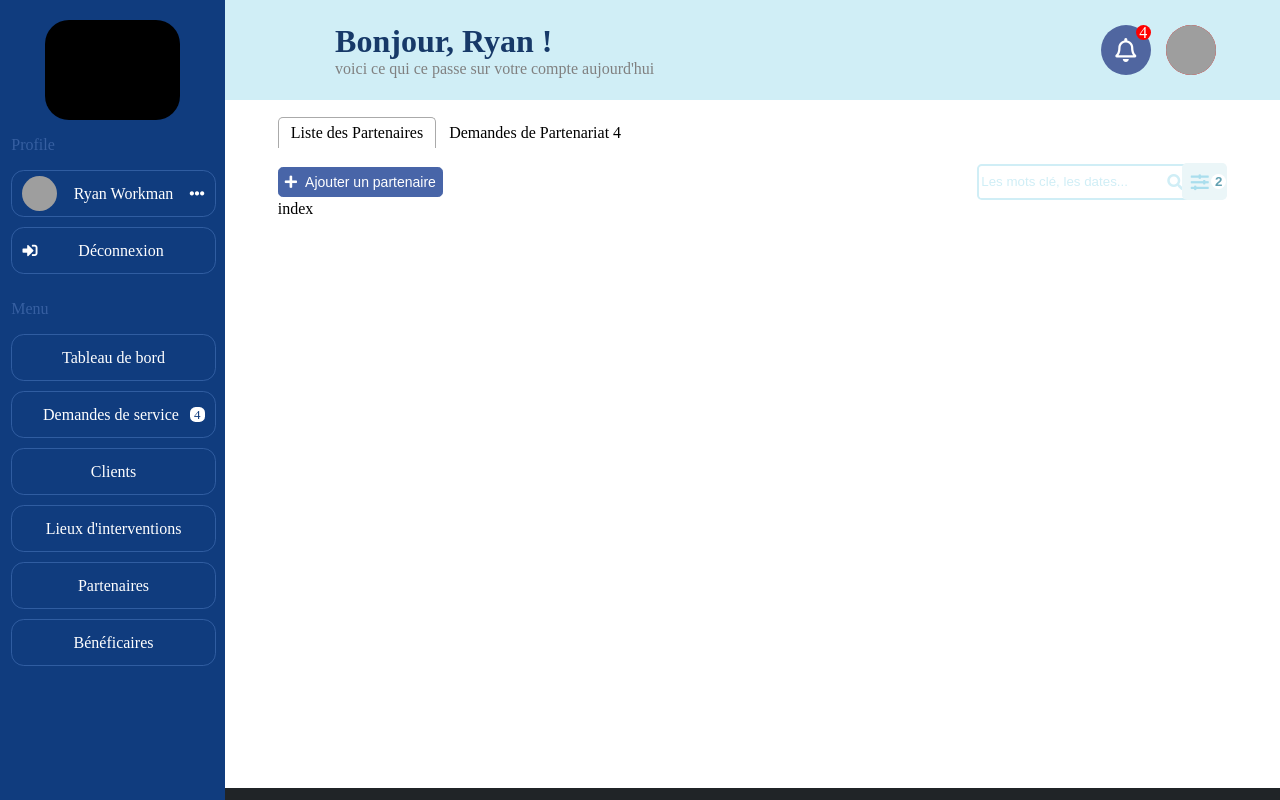
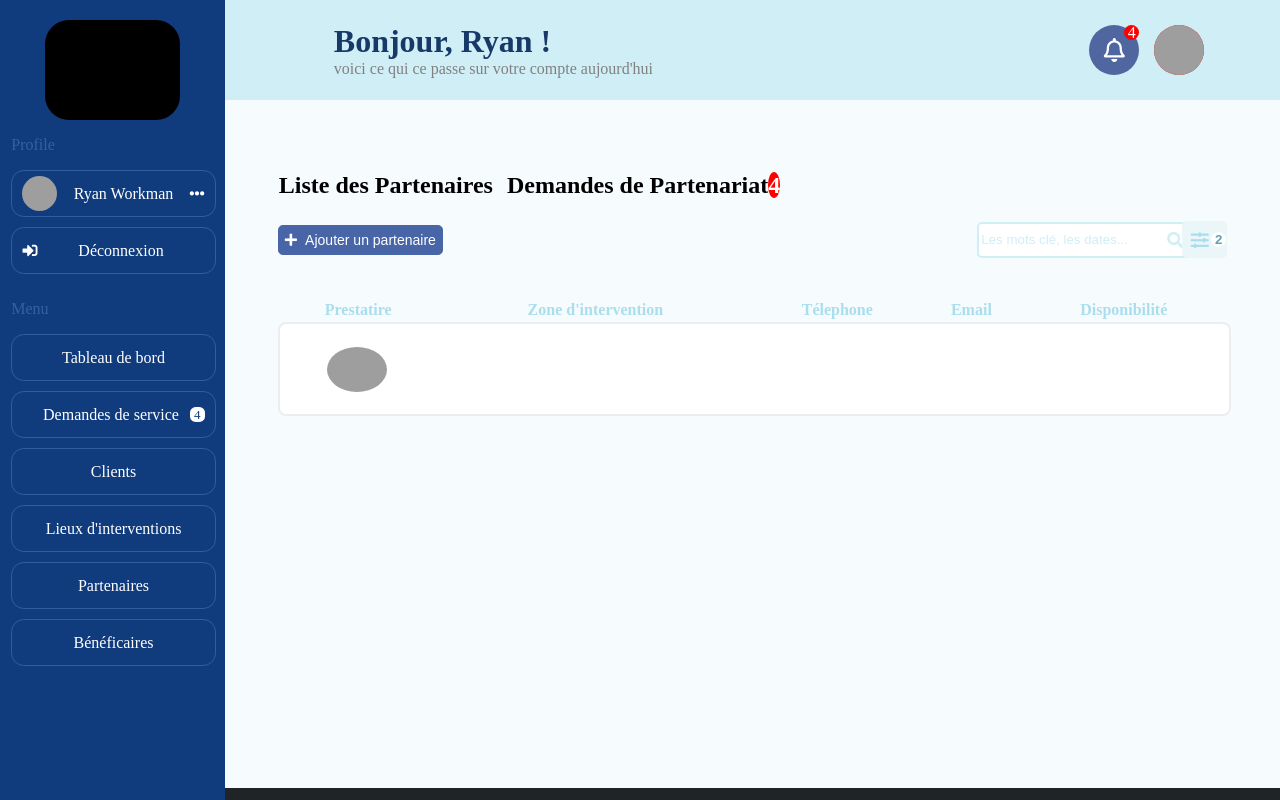
Before and after one commit to Morocco-Accel/Test-React-Dashboard, a React (Create React App) app: page /PARTENAIRES in a window 1280 px wide. Shown: the top 800 px of the page. Built offline with nearby package versions, Linux system fonts and the light colour scheme; grey boxes are pictures that could not be loaded.

Commit message:
Partenaires_on_work_4

```diff
--- a/src/assets/scss/Test/Components/Navbar/index.scss
+++ b/src/assets/scss/Test/Components/Navbar/index.scss
@@ -4,7 +4,7 @@
   z-index: 1;
   align-items: center;
   justify-content: center;
-  width: 86%;
+  width: inherit;
   height: 100px;
   background-color: #d0eef6;
   .N_CONTAINER {
--- a/src/assets/scss/Test/Pages/Partenaires/index.scss
+++ b/src/assets/scss/Test/Pages/Partenaires/index.scss
@@ -2,11 +2,31 @@
   display: flex;
   justify-content: center;
   min-height: 86vh;
+  background-color: #f6fbfe;
   .SE_CONTAINER {
     width: 90%;
     .react-tabs {
+      margin-top: 8vh;
       ul {
         padding-inline-start: 0 !important;
+        li {
+          padding-left: 0;
+          background-color: transparent;
+          border: 1px solid transparent;
+          h2 {
+            margin: 0;
+            span {
+              background-color: red;
+              color: #fff;
+              height: 20px;
+              width: 40px;
+              border-radius: 50%;
+            }
+          }
+          &:focus {
+            border: 1px solid transparent;
+          }
+        }
       }
       .INFO_ROW {
         display: flex;
@@ -81,6 +101,36 @@
           }
         }
       }
+      table {
+        margin-top: 5vh;
+        width: 100%;
+        color: #aadeed;
+      }
+      .CARD_P {
+        display: flex;
+        align-items: center;
+        justify-content: center;
+        cursor: pointer;
+        width: 100%;
+        height: 90px;
+        border-radius: 0.5rem;
+        border: 2px solid #ecedf1;
+        background-color: #fff;
+        .CONTAINER_P {
+          display: flex;
+          align-items: center;
+          justify-content: space-between;
+          width: 90%;
+        }
+        &:hover {
+          border-radius: 0;
+          border: 2px solid #cb7b57;
+        }
+        .AVATAR {
+          height: 45px;
+          border-radius: 50%;
+        }
+      }
     }
   }
 }
--- a/src/pages/Partenaires/components/PartenairesCard/index.tsx
+++ b/src/pages/Partenaires/components/PartenairesCard/index.tsx
@@ -1,5 +1,21 @@
 import React from "react";
 
-export function Pcard() {
-  return <div>index</div>;
+type pCardType = {
+  AVATAR_URL: string;
+  FULL_NAME: string;
+  TELEPHONE: string;
+  EMAIL: string;
+};
+export function Pcard({ AVATAR_URL, EMAIL, FULL_NAME, TELEPHONE }: pCardType) {
+  return (
+    <div className="CARD_P">
+      <div className="CONTAINER_P">
+        <img className="AVATAR" src={AVATAR_URL} alt="p_avatar" />
+        <div></div>
+        <p>{FULL_NAME}</p>
+        <p> {TELEPHONE} </p>
+        <div></div>
+      </div>
+    </div>
+  );
 }
--- a/src/pages/Partenaires/components/TableP/index.tsx
+++ b/src/pages/Partenaires/components/TableP/index.tsx
@@ -1,5 +1,15 @@
 import React from "react";
 
 export const TableP = () => {
-  return <div>index</div>;
+  return (
+    <table>
+      <thead>
+        <th>Prestatire</th>
+        <th>Zone d'intervention</th>
+        <th>Télephone</th>
+        <th>Email</th>
+        <th>Disponibilité</th>
+      </thead>
+    </table>
+  );
 };
--- a/src/pages/Partenaires/index.tsx
+++ b/src/pages/Partenaires/index.tsx
@@ -14,9 +14,13 @@ export function Partenaires() {
       <div className="SE_CONTAINER">
         <Tabs>
           <TabList className="">
-            <Tab>Liste des Partenaires</Tab>
             <Tab>
-              Demandes de Partenariat <span>4</span>
+              <h2>Liste des Partenaires</h2>
+            </Tab>
+            <Tab>
+              <h2>
+                Demandes de Partenariat<span>4</span>
+              </h2>
             </Tab>
           </TabList>
           <div className="INFO_ROW">
@@ -26,12 +30,17 @@ export function Partenaires() {
               <FilterButton />
             </div>
           </div>
+
           <TabPanel>
             <TableP />
+            <Pcard
+              AVATAR_URL="https://cloudflare-ipfs.com/ipfs/Qmd3W5DuhgHirLHGVixi6V76LhCkZUz6pnFt5AJBiyvHye/avatar/1001.jpg"
+              EMAIL=""
+              FULL_NAME=""
+              TELEPHONE=""
+            />
           </TabPanel>
-          <TabPanel>
-            <h2>Nothing</h2>
-          </TabPanel>
+          <TabPanel></TabPanel>
         </Tabs>
       </div>
     </div>
```
Also changed, not shown: public/env.js (+1 -1 lines).
